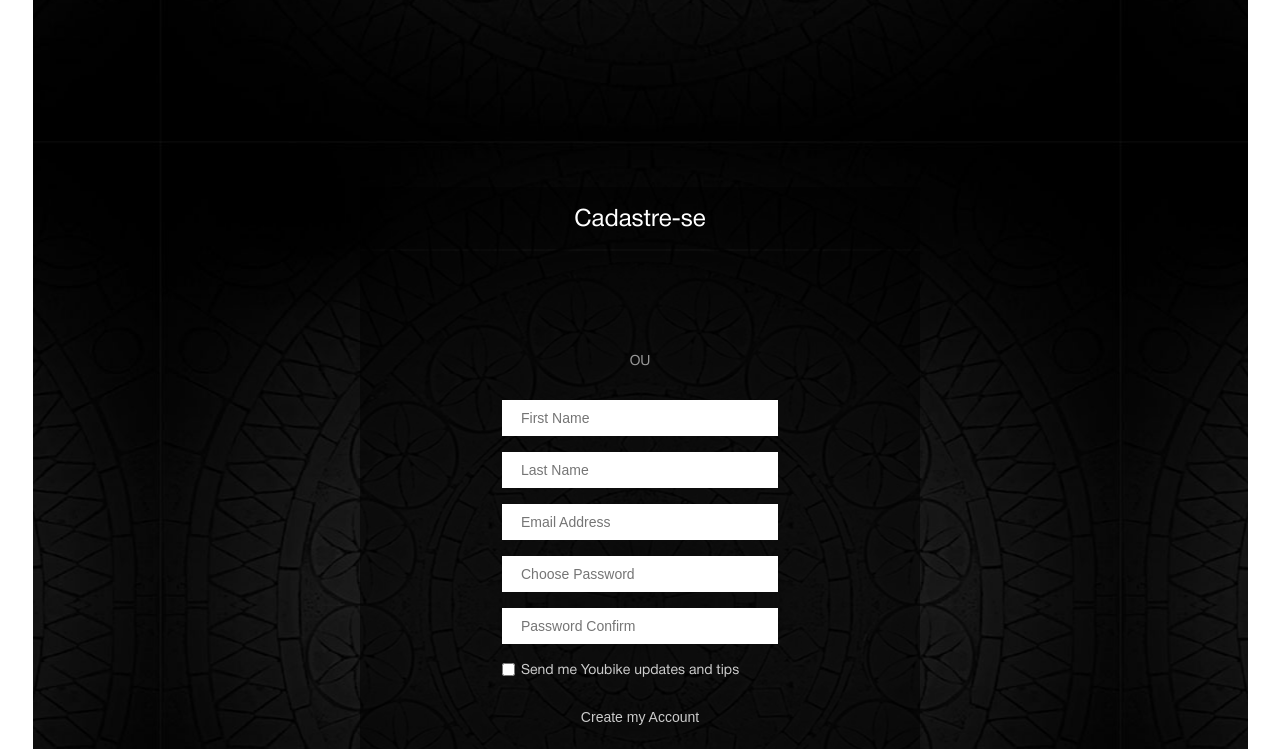
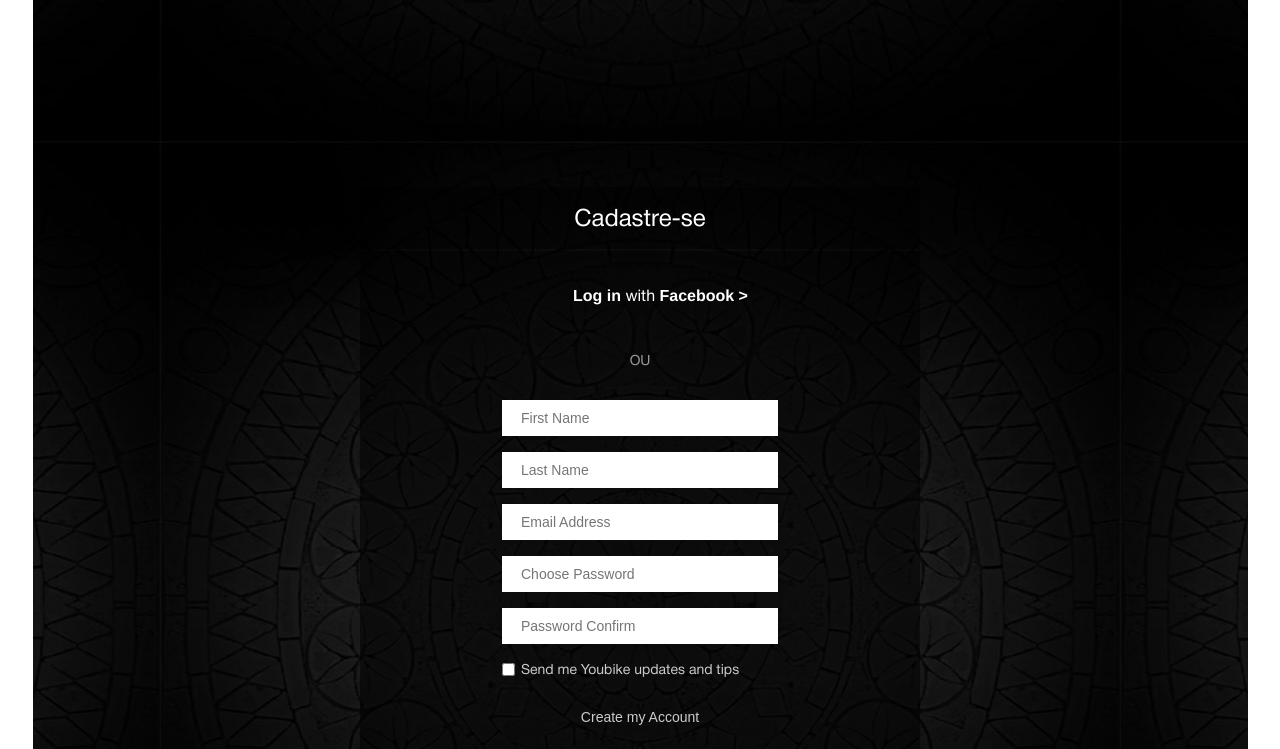
Before and after one commit to kjia66er/homeworks, a plain HTML site: page HomeWork5/index.html in a window 1280 px wide. Shown: the part 39-788 px from the top of the page. Drawn offline with Linux system fonts and the light colour scheme; files whose address does not match are found by name.

Commit message:
added new5

```diff
--- a/HomeWork5/css/style.css
+++ b/HomeWork5/css/style.css
@@ -150,6 +150,24 @@ a, a:hover, a:focus, a:visited {
     /*background-color: red;*/
 }
 
+.spanbold1 {
+    color: white;
+    font-weight: bold;
+    font-size: 12pt;
+    padding-left: 71px;
+}
+
+.spannobold {
+     color: white;
+     font-size: 12pt;
+}
+
+.spanbold2 {
+     color: white;
+     font-weight: bold;
+     font-size: 12pt;
+}
+
 .divider {
     width: 276px;
     margin: 30px auto 24px;
--- a/HomeWork5/index.html
+++ b/HomeWork5/index.html
@@ -22,7 +22,13 @@
         <div class="middle-block">
             <header>Cadastre-se</header>
             <div class="content">
-                <a href="#" class="fb"></a>
+              <div class="fb">
+                <a href="#">
+                <span class="spanbold1"> Log in </span>
+                <span class="spannobold"> with </span>
+                <span class="spanbold2"> Facebook   > </span></a>
+
+                </div>
                 <div class="divider">OU</div>
                 <form action="#">
                     <input class="edit" type="text" placeholder="First Name">
```
Also changed, not shown: HomeWork5.1/index.html (+2 -3 lines).
